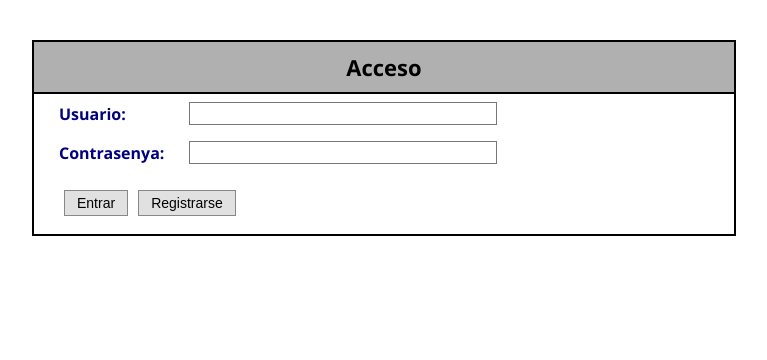
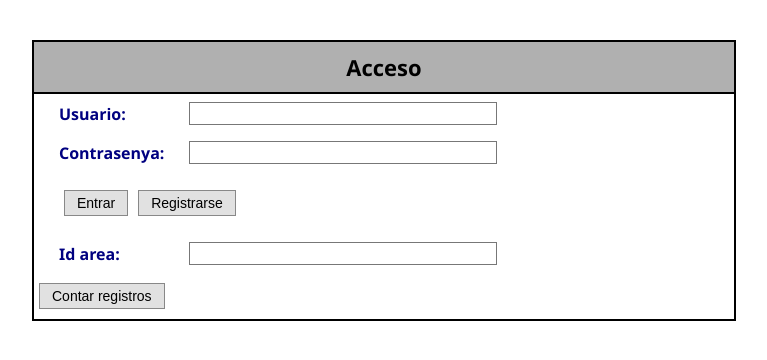
Before and after one commit to elenabrotons/practica3telemedicina, a website: page cliente/index.html in a window 1280 px wide. Shown: the whole page, without its empty margins (256-1023 px from the left). Drawn offline with Linux system fonts and the light colour scheme.

Commit message:
Add files via upload

```diff
--- a/cliente/index.html
+++ b/cliente/index.html
@@ -26,6 +26,9 @@
             <button onclick="entrar()">Entrar</button> <!-- Lleva a la seccion "inicio" si la validacion es correcta, mediante funcion JS entrar() -->
             <button onclick="registrar()">Registrarse</button> <!-- Lleva a la seccion "registro_gestor" -->
         </p>
+
+        <p><label for="id_area">Id area: </label><br><input id="id_area" type="text" /></p>
+        <button onclick="contarRegistros()">Contar registros</button>
     </div>
 
     <!-- SECCION REGISTRO / EDICION DE DATOS DEL GESTOR
@@ -58,6 +61,13 @@
             <span id="inicio_usuario"></span> <!-- Span sirve para contener texto o elementos pequenyos. Se llena desde el main -->
             <button onclick="editar_datos()">Editar datos</button> <!-- Lleva a seccion "registro_gestor" -->
         </p>
+
+        <p>
+            <label for="categorias_lista">Categoria:</label>
+            <select id="categorias_lista"></select>
+            <button onclick="reservasCategoria()">Contar reservas</button>
+        </p>
+        <p id="resultado_categoria"></p>
 
         <!-- Filtros dinamicos para buscar recursos.
              Se envian como parametros query al servidor REST. -->
@@ -199,7 +209,6 @@
             <button onclick="guardar_recurso()">Guardar</button>
         </p>
 
-
         <h2>Reservas</h2>
         <!-- Tabla de reservas asociadas al recurso.
         Las filas se generan dinamicamente mediante cargarTablasDetalle(id)
--- a/cliente/main.js
+++ b/cliente/main.js
@@ -937,3 +937,68 @@ async function cargarRankingMinisterio(){
         alert("Error al conectar con el Ministerio");
     }
 }
+
+
+// EJERCICIO 1 EXAMEN
+
+async function contarRegistros(){
+
+    try {
+        var respuesta = await fetch("https://undefined.ua.es/telemedicina/api/datos");
+
+        if(!respuesta.ok){
+            alert("Error al obtener los datos del Ministerio");
+            return;
+        }
+
+        var datos = await respuesta.json();
+
+        if(!Array.isArray(datos)){
+            alert("Formato incorrecto");
+            return;
+        }
+
+        var nombresAreas = [
+            "",
+            "Alergología", "Anestesiología", "Cardiología",
+            "Cirugía General", "Dermatología", "Aparato Digestivo",
+            "Endocrinología", "Ginecología", "Hematología",
+            "Medicina Interna", "Neumología", "Neurología",
+            "Oftalmología", "Oncología", "Pediatría",
+            "Psiquiatría", "Traumatología", "Urología"
+        ];
+
+        var id_input = document.getElementById("id_area").value;
+
+        if (!Number.isInteger(id_input) || id_input < 1 || id_input > 18){
+            alert("El id debe ser un número entre 1 y 18");
+            return;
+        }
+
+        var nombre_area = nombresAreas[id_input];
+
+        var num_registros = 0;
+
+        // Recorremos los registros del Ministerio
+        for(var i = 0; i < datos.length; i++){
+
+            var area = datos[i]; //datos de un post de un área en el servidor
+            var id_area = Number(area?.id_area); //?. permite acceder a id_area que dé error si area es null o undefined
+
+            if(!Number.isInteger(id_area) ||
+               id_area < 1 || id_area > 18){
+                continue;
+            }
+
+            if (id_area == id_input){
+                num_registros++;
+            }
+        }
+
+        alert("Existen " + num_registros + " registros del área de " + nombre_area);
+
+    } catch(err){
+        console.log("Error al obtener el ranking:", err);
+        alert("Error al conectar con el Ministerio");
+    }
+}
```
